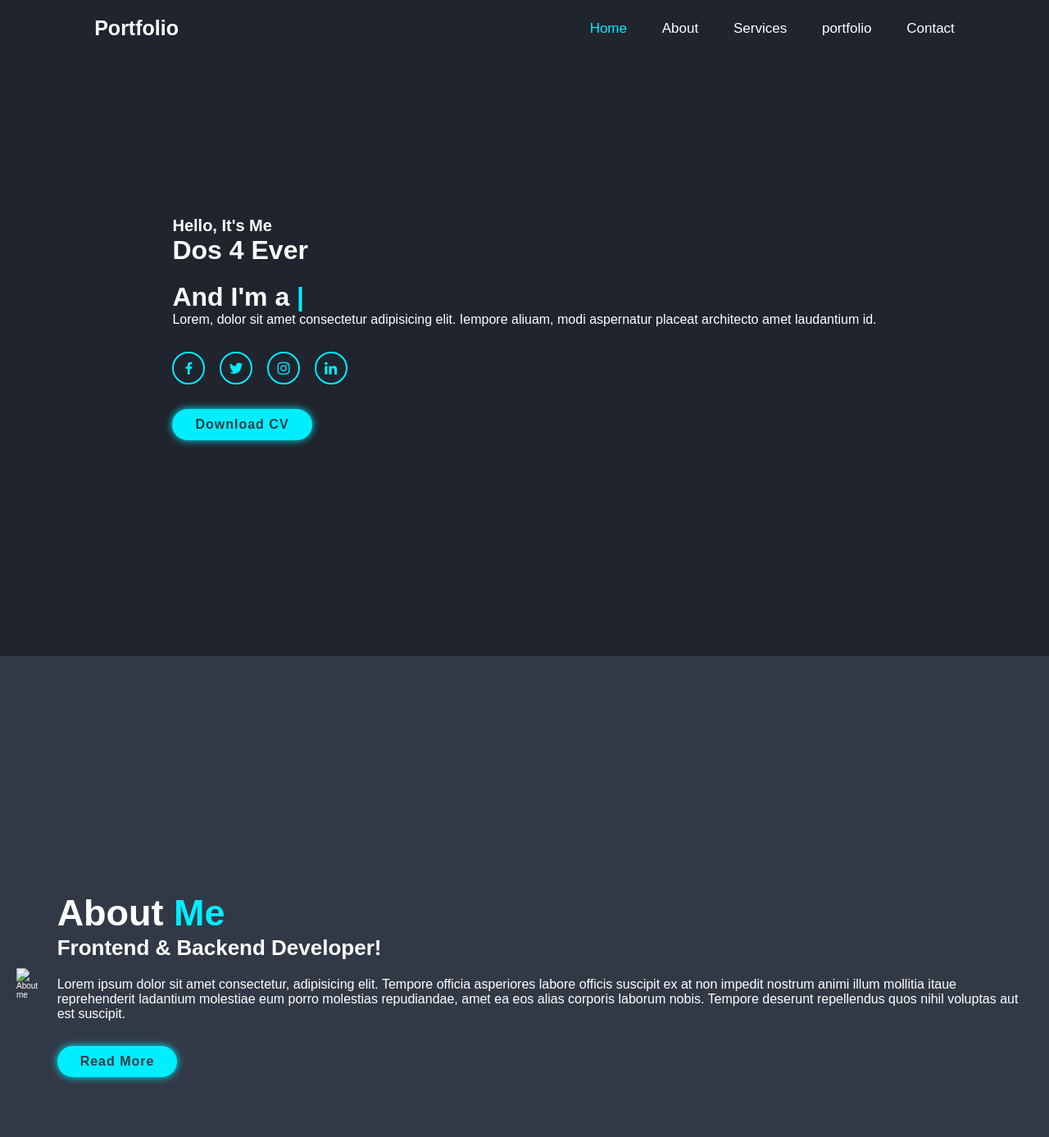
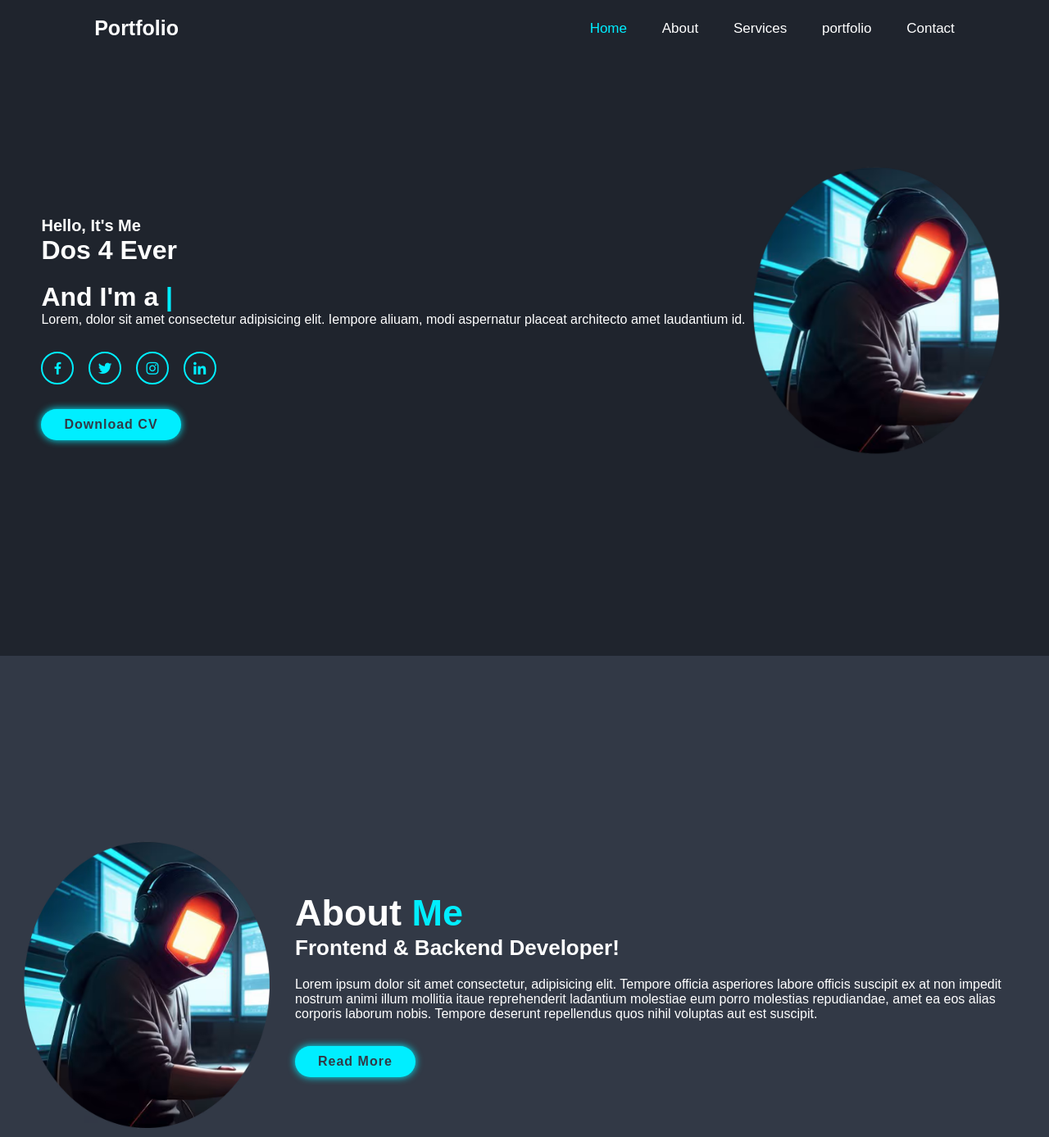
Before and after one commit to Dos4ever/dosweb, a plain HTML site: page index.html in a window 1280 px wide. Shown: the top 1387 px of the page at 82% size. Drawn offline with nearby package versions, Linux system fonts and the light colour scheme.

Commit message:
update img path

```diff
--- a/index.html
+++ b/index.html
@@ -48,14 +48,14 @@
         </div>
 
         <div class="home-img">
-            <img src="images/sq/about.avi" alt="">
+            <img src="images/sq/about.avif" alt="">
         </div>
      </section>
 
         <!--About section design-->
         <section class="about" id="about">
             <div class="about-img">
-                <img src="images/sq/about.avi" alt="About me">
+                <img src="images/sq/about.avif" alt="About me">
             </div>
 
             <div class="about-content">
```
